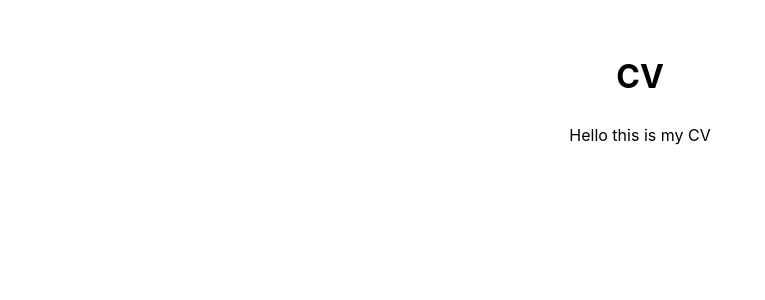
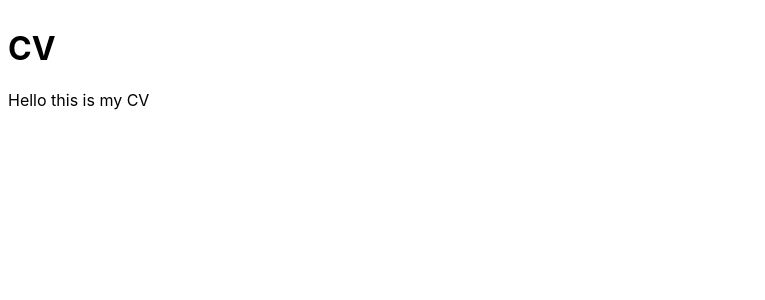
Before and after one commit to Searnd/CV, a Svelte app: page / in a window 1280 px wide. Shown: the top 300 px of the page, without its empty margins (0-765 px from the left). Built offline with nearby package versions, Linux system fonts and the light colour scheme.

Commit message:
add sass

```diff
--- a/package.json
+++ b/package.json
@@ -12,6 +12,7 @@
   "devDependencies": {
     "@sveltejs/vite-plugin-svelte": "^2.0.3",
     "@tsconfig/svelte": "^4.0.1",
+    "sass": "^1.62.1",
     "svelte": "^3.57.0",
     "svelte-check": "^2.10.3",
     "tslib": "^2.5.0",
--- a/src/App.svelte
+++ b/src/App.svelte
@@ -3,5 +3,5 @@
   Hello this is my CV
 </main>
 
-<style>
+<style lang="scss">
 </style>
--- a/src/app.css
+++ b/src/app.css
@@ -1,6 +1,5 @@
 :root {
   font-family: Inter, system-ui, Avenir, Helvetica, Arial, sans-serif;
-  line-height: 1.5;
 
   color-scheme: light;
 
@@ -12,15 +11,13 @@
 }
 
 body {
-  margin: 0;
   display: flex;
   min-width: 320px;
   min-height: 100vh;
+  justify-content: center;
 }
 
 #app {
   max-width: 1280px;
-  margin: 0 auto;
-  padding: 2rem;
-  text-align: center;
+  width: 100%;
 }
```
Also changed, not shown: 1 other file (tests, documents, lock files or other folders).
